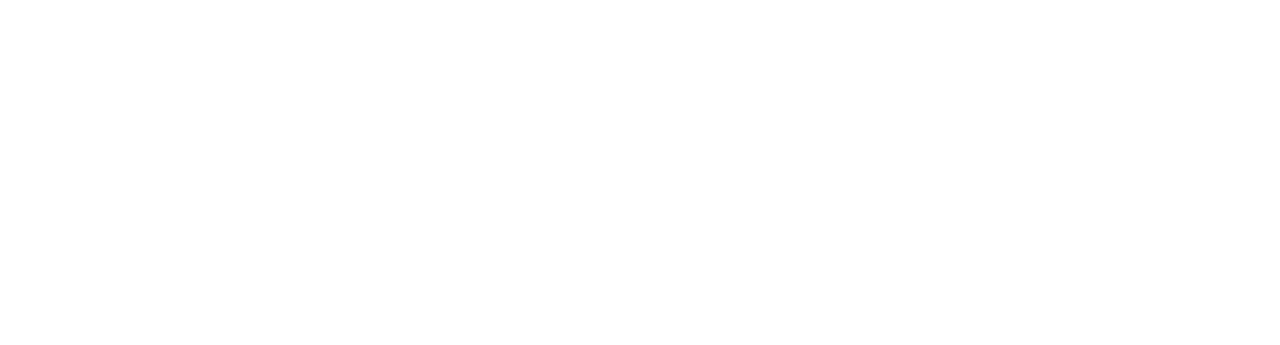
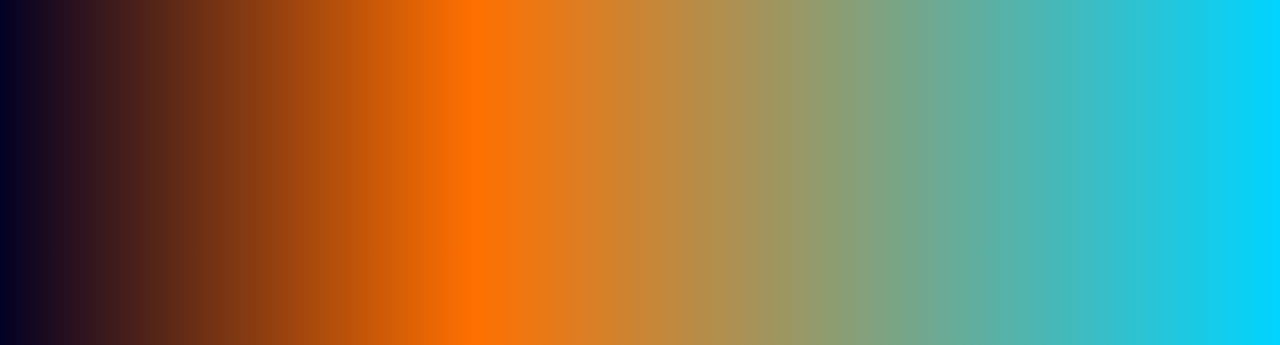
Before and after one commit to 1986-OldMan/Work-with-classes, a plain HTML site: page index.html in a window 1280 px wide. Shown: the top 345 px of the page. Drawn offline with Linux system fonts and the light colour scheme.

Commit message:
Create background for project

```diff
--- /dev/null
+++ b/index.css
@@ -0,0 +1,20 @@
+* {
+    padding: 0;
+    margin: 0;
+    box-sizing: border-box;
+}
+
+body {
+    width: 100%;
+    height: 100vh;
+    display: grid;
+}
+
+.title {
+    display: grid;
+    align-items: center;
+    justify-content: center;
+    font-size: 60px;
+    background: rgb(2,0,36);
+    background: linear-gradient(90deg, rgba(2,0,36,1) 0%, rgba(255,112,0,1) 37%, rgba(0,212,255,1) 100%);
+};
--- a/index.html
+++ b/index.html
@@ -3,9 +3,12 @@
 <head>
     <meta charset="UTF-8">
     <meta name="viewport" content="width=device-width, initial-scale=1.0">
-    <title>Work with CLASSES</title>
+    <link rel="stylesheet" href="index.css">
+    <title>Classes</title>
 </head>
 <body>
+
+    <h1 class="title">Work with classes in javascript!</h1>
 
 </body>
 <script src="index.js"></script>
```
Also changed, not shown: 1 other file.
